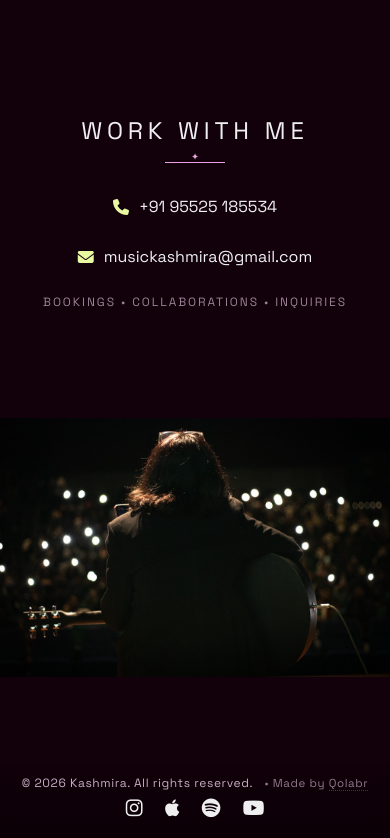
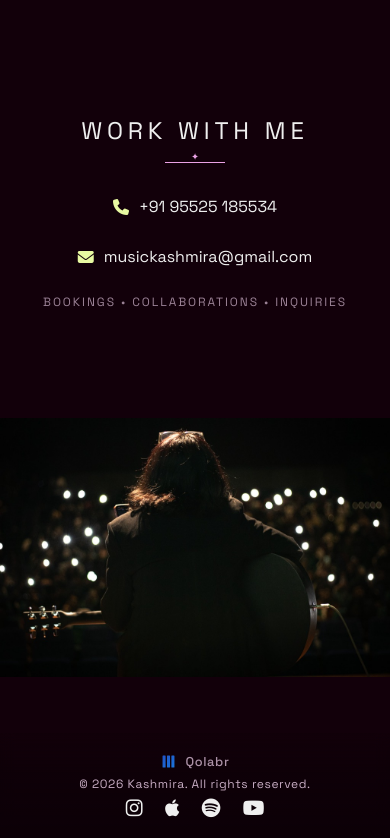
Before and after one commit to rushaabb/Kash-s-Website, a plain HTML site: page index.html in a window 390 px wide. Shown: the part 9909-10747 px from the top of the page. Drawn offline with Linux system fonts and the light colour scheme; no server answers; a web font is replaced by a local one.

Commit message:
Reposition footer: center copyright, move Qolabr logo and brand mark to left corner

```diff
--- a/css/style.css
+++ b/css/style.css
@@ -1172,34 +1172,51 @@ a {
   margin: 0 auto;
 }
 
-.footer-content p {
+.footer-qolabr {
+  display: inline-flex;
+  align-items: center;
+  gap: 8px;
+  text-decoration: none;
+  color: var(--text-secondary);
+  font-size: 0.8rem;
+  font-weight: 500;
+  letter-spacing: 0.05em;
+  opacity: 0.85;
+  transition: opacity 0.3s ease, color 0.3s ease;
+  flex: 1;
+  justify-content: flex-start;
+}
+
+.footer-qolabr:hover {
+  opacity: 1;
+  color: #fff;
+}
+
+.footer-qolabr .qolabr-logo-icon {
+  width: 17px;
+  height: 17px;
+  display: block;
+  transition: transform 0.3s ease;
+}
+
+.footer-qolabr:hover .qolabr-logo-icon {
+  transform: scale(1.12);
+}
+
+.footer-copyright {
   font-size: 0.75rem;
   color: var(--text-secondary);
   letter-spacing: 0.05em;
-}
-
-.footer-credit {
-  opacity: 0.7;
-  font-size: 0.72rem;
-  margin-left: 8px;
-  transition: opacity 0.3s ease;
-}
-
-.footer-credit a {
-  color: var(--text-secondary);
-  text-decoration: none;
-  border-bottom: 1px dotted rgba(234, 162, 229, 0.4);
-  transition: color 0.3s ease, border-color 0.3s ease;
-}
-
-.footer-credit a:hover {
-  color: var(--color-tidal);
-  border-bottom-color: var(--color-tidal);
+  margin: 0;
+  text-align: center;
+  flex: 2;
 }
 
 .footer-social {
   display: flex;
   gap: 1.4rem;
+  flex: 1;
+  justify-content: flex-end;
 }
 
 .footer-social a {
@@ -1233,8 +1250,16 @@ a {
   }
   .footer-content {
     flex-direction: column;
-    gap: 15px;
+    gap: 14px;
     text-align: center;
+  }
+  .footer-qolabr,
+  .footer-social {
+    justify-content: center;
+    flex: auto;
+  }
+  .footer-copyright {
+    flex: auto;
   }
 }
 
--- a/index.html
+++ b/index.html
@@ -548,7 +548,11 @@
       <img src="assets/images/closing-concert.jpg" alt="Kashmira Concert" class="closing-stage-img" loading="lazy" decoding="async">
       <footer class="footer footer-overlay">
         <div class="footer-content">
-          <p>&copy; 2026 Kashmira. All rights reserved. <span class="footer-credit">• Made by <a href="https://www.qolabr.com" target="_blank" rel="noopener">Qolabr</a></span></p>
+          <a href="https://www.qolabr.com" target="_blank" rel="noopener" class="footer-qolabr" aria-label="Qolabr">
+            <img src="assets/images/qolabr-logo.svg" alt="Qolabr Logo" class="qolabr-logo-icon">
+            <span>Qolabr</span>
+          </a>
+          <p class="footer-copyright">&copy; 2026 Kashmira. All rights reserved.</p>
           <div class="footer-social">
             <a href="https://www.instagram.com/kashmirakhot" target="_blank" rel="noopener" aria-label="Instagram"><i class="fa-brands fa-instagram"></i></a>
             <a href="https://music.apple.com/in/artist/kashmira/570888540" target="_blank" rel="noopener" aria-label="Apple Music"><i class="fa-brands fa-apple"></i></a>
```
Also changed, not shown: assets/images/qolabr-logo.svg (added).
